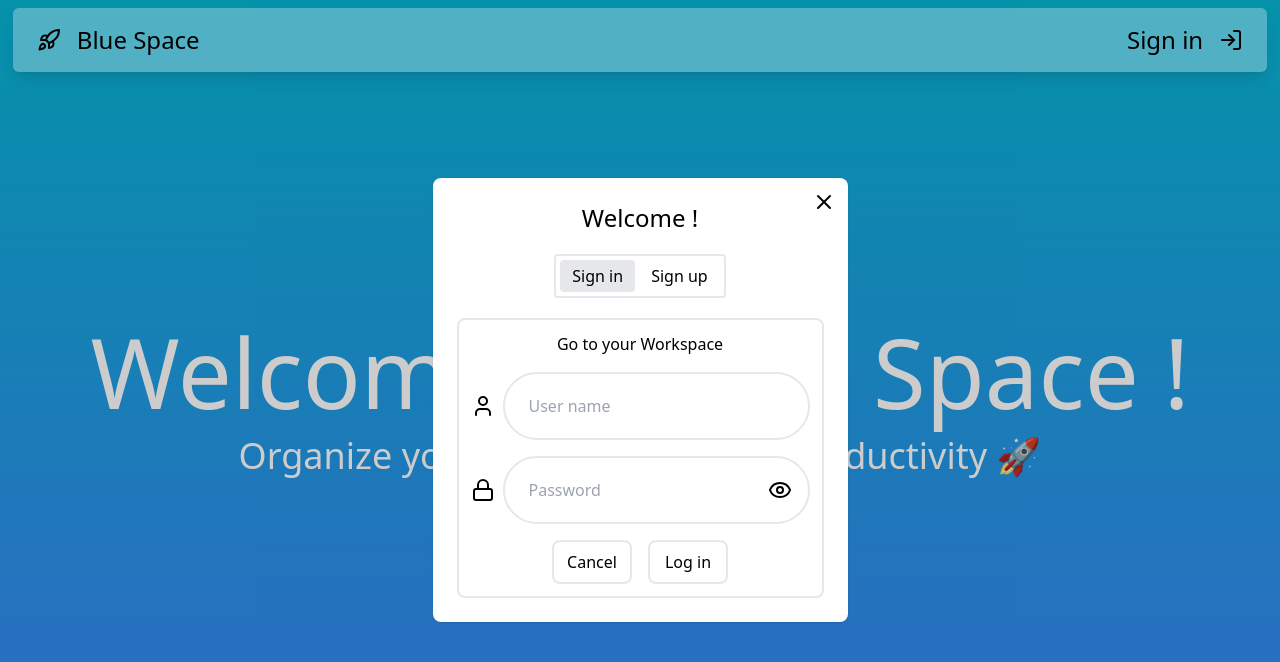
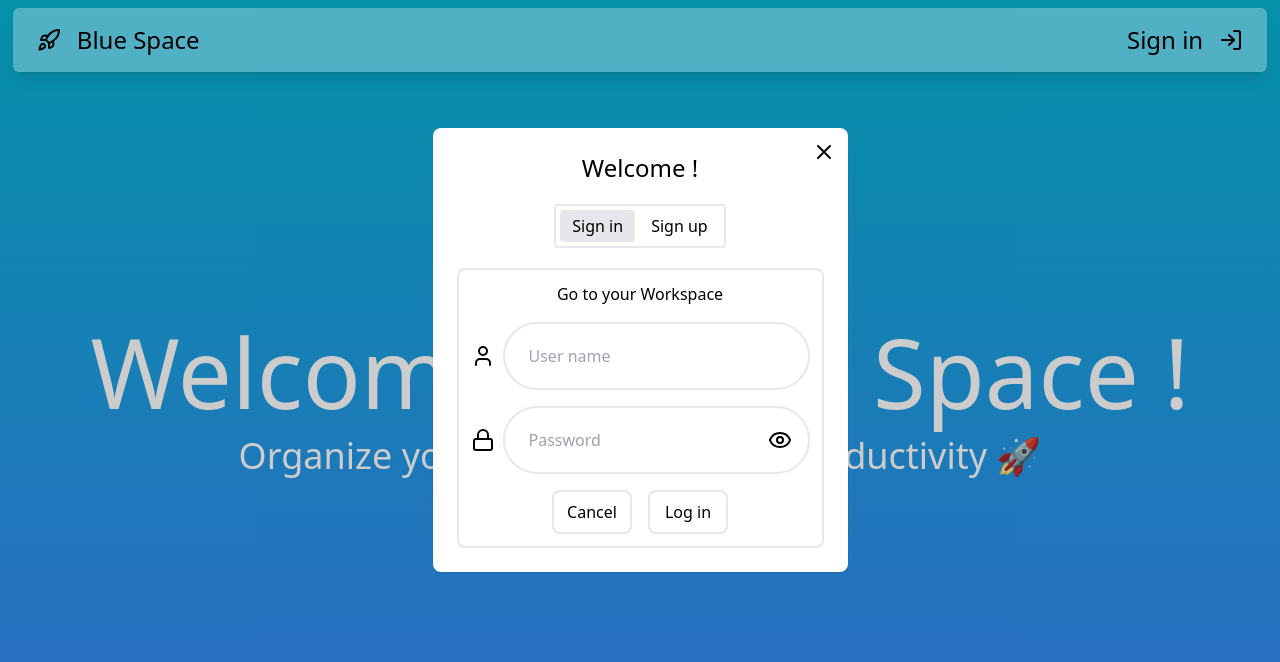
Before and after one commit to DiegoViera1511/Blue-Space-FE, a React (Vite) app: page / in a window 1280 px wide. Both pictures are taken after a click on the button "Sign in". Shown: the top 662 px of the page. Built offline with nearby package versions, Linux system fonts and the light colour scheme.

Commit message:
updated modals  overscroll-y

```diff
--- a/src/components/common/modal/modal.tsx
+++ b/src/components/common/modal/modal.tsx
@@ -9,11 +9,11 @@ interface ModalProps {
 export function Modal({open, onClose, children}: ModalProps) {
     return (
         <div onClick={onClose}
-             className={`fixed inset-0 flex justify-center items-center transition-colors ${
+             className={`fixed inset-0 flex justify-center overflow-y-scroll transition-colors ${
                  open ? 'visible bg-black/20' : 'invisible'}`}
         >
             <div onClick={(e) => e.stopPropagation()}
-                 className={`bg-white rounded-lg shadow p-6 transition-all items-center justify-center
+                 className={`bg-white rounded-lg shadow p-6 transition-all mt-[10%] mb-[5%] h-fit items-center justify-center
                  ${open ? "scale-100 opacity-100" : "scale-125 opacity-0"}`}
             >
                 <button onClick={onClose} className={"absolute top-2 hover:bg-gray-100 p-1 rounded-md right-2 w-fit h-fit"}>
```
